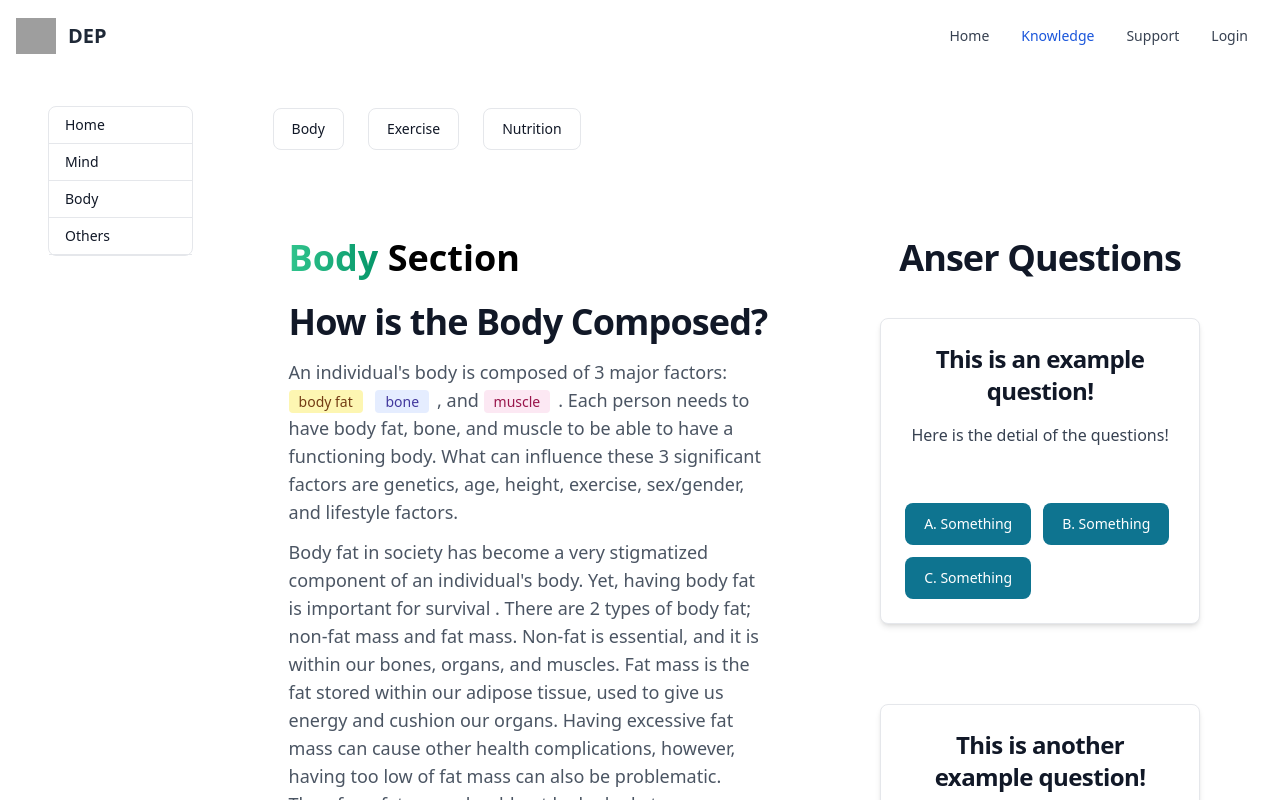
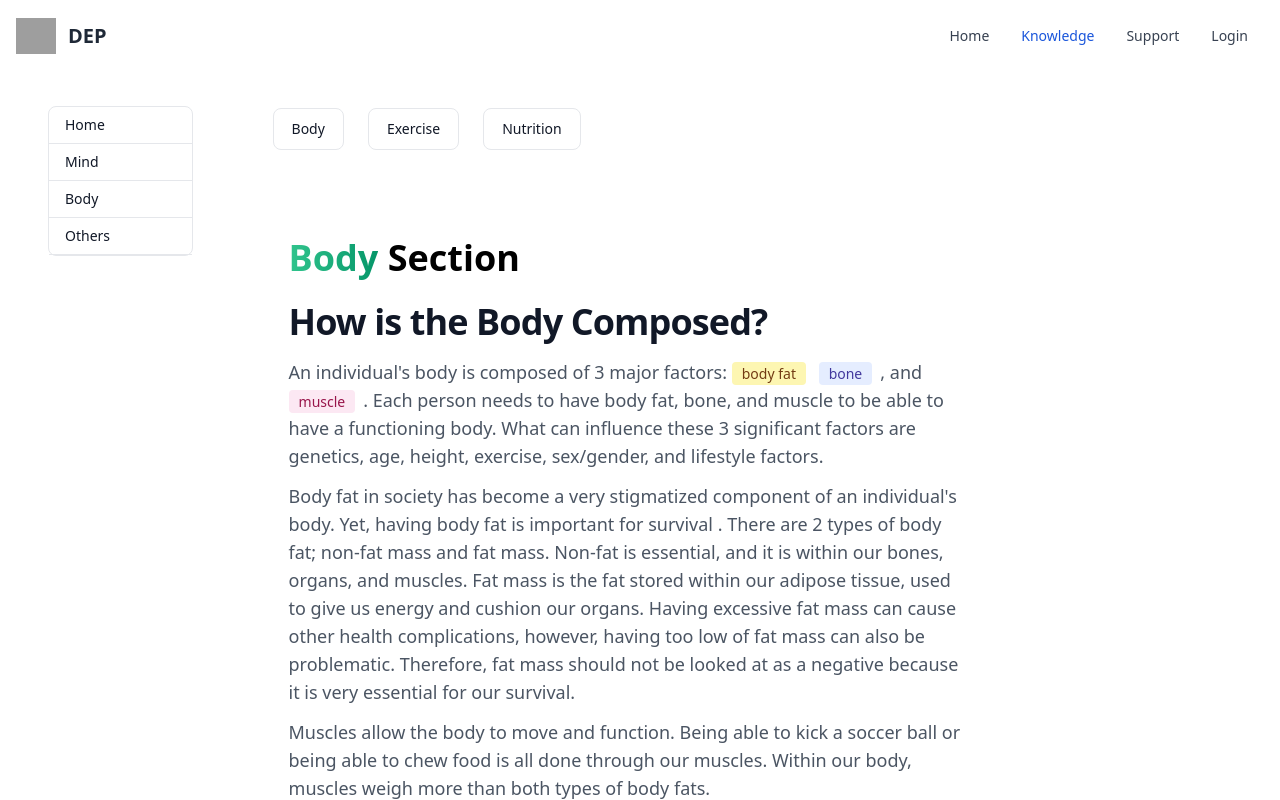
Before and after one commit to LanceLiang2011/dep-next13, a Next.js app: page /knowledge/body/body in a window 1280 px wide. Shown: the top 800 px of the page. Built offline with nearby package versions, Linux system fonts and the light colour scheme; grey boxes are pictures that could not be loaded.

Commit message:
change flex to warp

```diff
--- a/app/knowledge/body/body/page.tsx
+++ b/app/knowledge/body/body/page.tsx
@@ -4,7 +4,7 @@ import InteractiveImg from './InteractiveImg';
 
 export default function BodyPage() {
   return (
-    <div className='flex justify-between gap-20'>
+    <div className='flex flex-wrap justify-between gap-20'>
       <Body />
       <InteractiveImg />
     </div>
--- a/app/knowledge/body/exercise/page.tsx
+++ b/app/knowledge/body/exercise/page.tsx
@@ -4,7 +4,7 @@ import Exercise from './Exercise';
 
 export default function ExercisePage() {
   return (
-    <div className='flex justify-between gap-20'>
+    <div className='flex flex-wrap justify-between gap-20'>
       <Exercise />
       <InteractiveImg />
     </div>
--- a/app/knowledge/body/nutrition/page.tsx
+++ b/app/knowledge/body/nutrition/page.tsx
@@ -4,7 +4,7 @@ import Nutrition from './Nutrition';
 
 export default function NutritionPage() {
   return (
-    <div className='flex justify-between gap-20'>
+    <div className='flex flex-wrap justify-between gap-20'>
       <Nutrition />
       <InteractiveImg />
     </div>
--- a/app/knowledge/mind/whatis/page.jsx
+++ b/app/knowledge/mind/whatis/page.jsx
@@ -4,7 +4,7 @@ import Whatis from './Whatis';
 
 export default function WhatisPage() {
   return (
-    <div className='flex justify-between gap-20'>
+    <div className='flex flex-wrap justify-between gap-20'>
       <Whatis />
       <InteractiveImg />
     </div>
```
